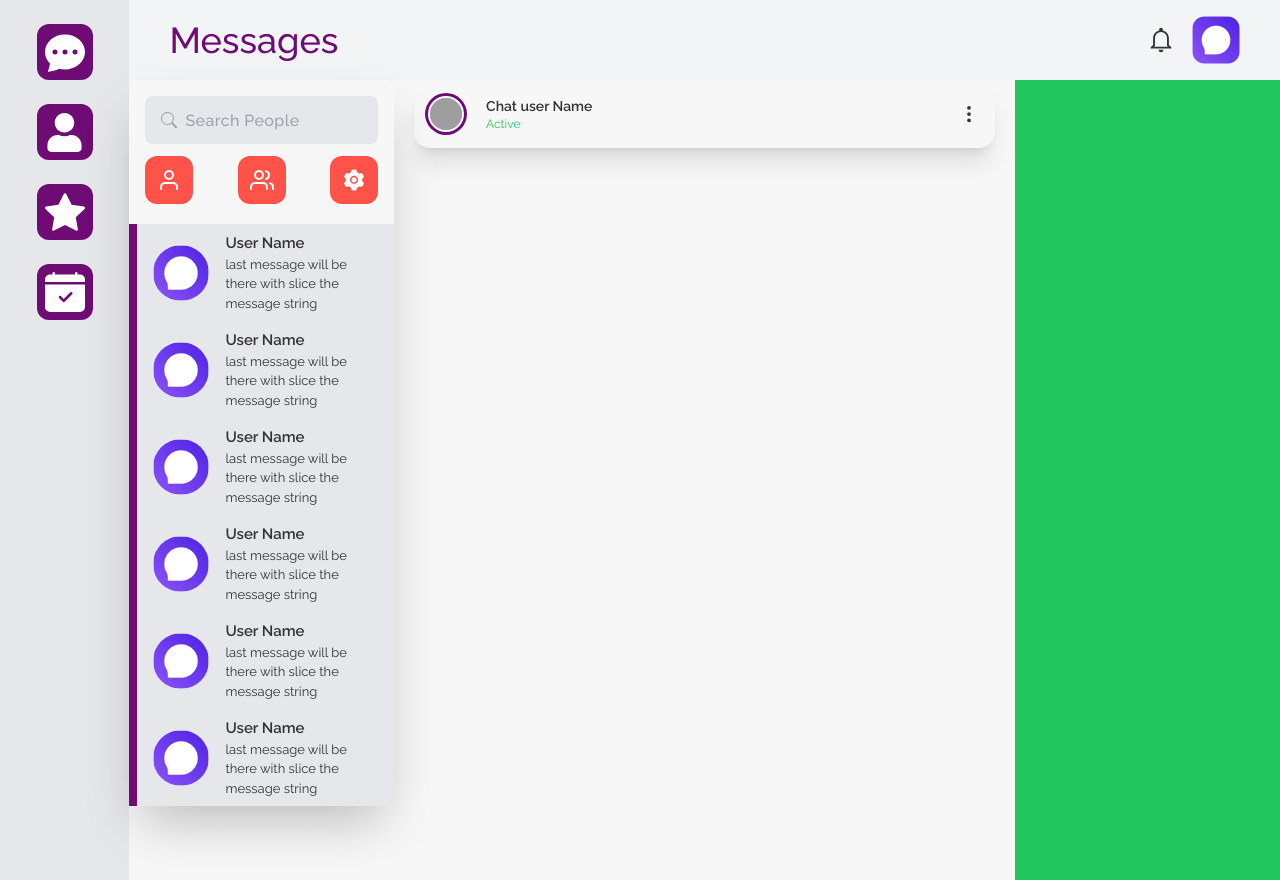
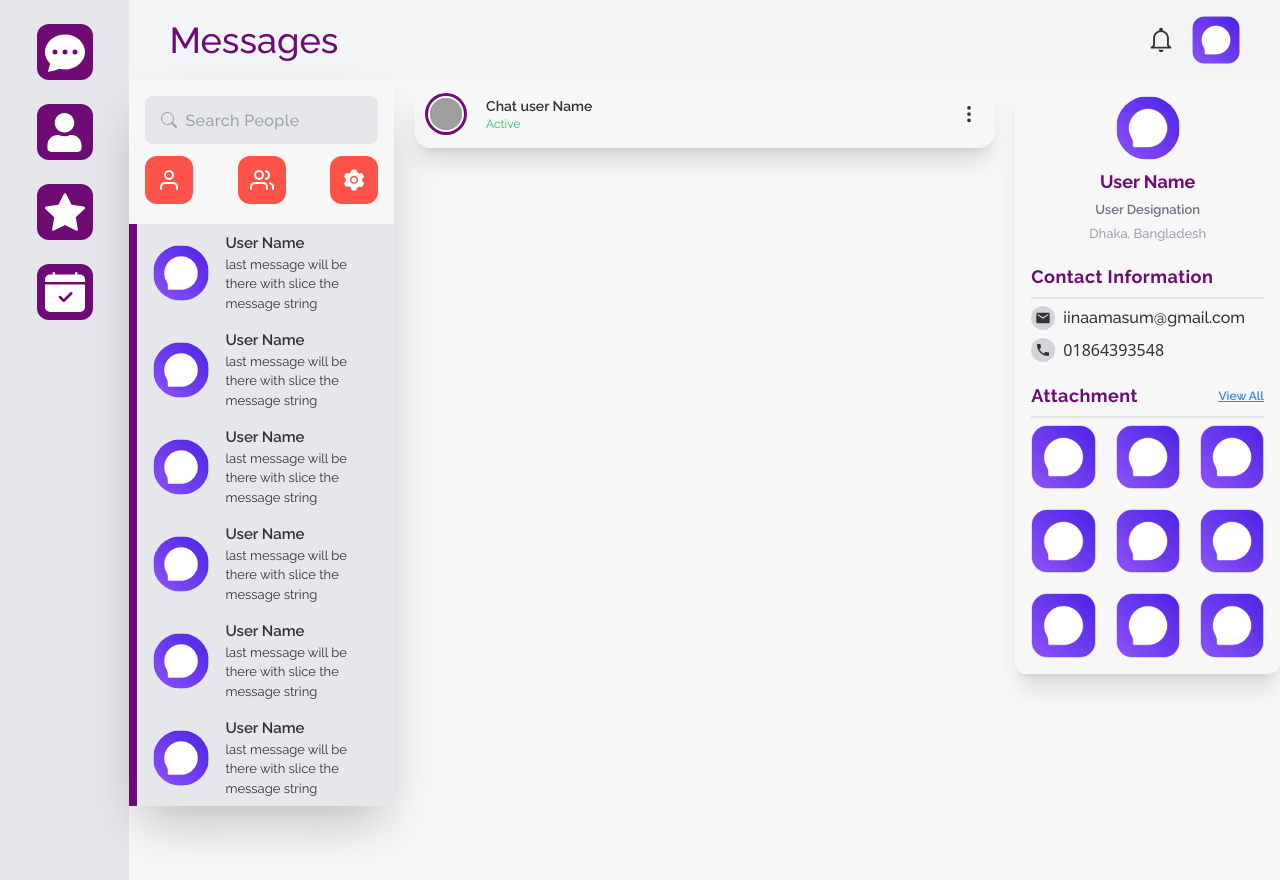
Before and after one commit to iinaamasum/chat-app-client, a React (Create React App) app: page / in a window 1280 px wide. Built offline with nearby package versions, Linux system fonts and the light colour scheme; no server answers; grey boxes are pictures that could not be loaded.

Commit message:
user info section skelecton done

```diff
--- a/src/Pages/Home/AllChatsSection.jsx
+++ b/src/Pages/Home/AllChatsSection.jsx
@@ -7,7 +7,7 @@ import ChatUsersCard from './ChatUsersCard';
 
 const AllChatsSection = () => {
   return (
-    <section className="min-h-screen max-h-screen">
+    <section className="min-h-[70vh]">
       <div className="">
         <div className="shadow-2xl rounded-lg">
           <div className="px-4 pt-4">
--- a/src/Pages/Home/ChatUserInfo.jsx
+++ b/src/Pages/Home/ChatUserInfo.jsx
@@ -1,7 +1,68 @@
 import React from 'react';
+import { MdEmail, MdPhone } from 'react-icons/md';
+import { Link } from 'react-router-dom';
+import user from '../../images/logo/logo.png';
 
 const ChatUserInfo = () => {
-  return <div className="bg-green-500 min-h-screen"></div>;
+  return (
+    <section className="p-4 shadow-xl rounded-xl">
+      {/* user details  */}
+      <div className="text-center flex justify-center items-center">
+        <img className="w-16 h-16 rounded-full" src={user} alt="" />
+      </div>
+      <div className="text-center">
+        <div className="">
+          <h2 className="text-lg font-bold text-primary mt-2">User Name</h2>
+          <h3 className="text-[13px] font-semibold text-gray-500 mt-1">
+            User Designation
+          </h3>
+          <p className="text-[13px] font-medium text-gray-400 mt-1">
+            Dhaka, Bangladesh
+          </p>
+        </div>
+      </div>
+      {/* user contact info  */}
+      <div className="mt-5">
+        <h2 className="text-primary font-bold text-[18px] tracking-wide">
+          Contact Information
+        </h2>
+        <div className="divider m-0"></div>
+        <div className="flex items-center font-medium">
+          <p className="p-1 bg-gray-300 rounded-full mr-2">
+            <MdEmail />
+          </p>
+          <p>iinaamasum@gmail.com</p>
+        </div>
+        <div className="flex items-center my-2 font-sans font-medium">
+          <p className="p-1 bg-gray-300 rounded-full mr-2">
+            <MdPhone />
+          </p>
+          <p>01864393548</p>
+        </div>
+      </div>
+
+      {/* attachment section  */}
+      <div className="mt-5">
+        <div className="flex items-center justify-between">
+          <h2 className="text-primary font-bold text-[18px] tracking-wide">
+            Attachment
+          </h2>
+          <Link
+            className="btn-link text-[12px] font-semibold text-blue-500"
+            to="/all-attachment"
+          >
+            View All
+          </Link>
+        </div>
+        <div className="divider m-0"></div>
+        <div className="grid grid-cols-3 gap-5">
+          {[1, 2, 3, 4, 5, 6, 7, 8, 9].map((image) => (
+            <img className="rounded-sm" src={user} alt="" />
+          ))}
+        </div>
+      </div>
+    </section>
+  );
 };
 
 export default ChatUserInfo;
--- a/src/Pages/Home/Home.jsx
+++ b/src/Pages/Home/Home.jsx
@@ -12,7 +12,7 @@ const Home = () => {
       <LeftNavSideBar />
       <div className="w-full">
         <TopBar />
-        <div className="flex items-center justify-center w-full">
+        <div className="flex justify-center w-full">
           <div className="w-[23%]">
             <AllChatsSection />
           </div>
--- a/src/Pages/Home/MessageTopBar.jsx
+++ b/src/Pages/Home/MessageTopBar.jsx
@@ -8,7 +8,7 @@ const MessageTopBar = () => {
         <div className="flex items-center">
           <div class="avatar">
             <div class="w-8 rounded-full ring ring-primary ring-offset-base-100 ring-offset-2">
-              <img src="https://placeimg.com/192/192/people" />
+              <img src="https://placeimg.com/192/192/people" alt="" />
             </div>
           </div>
           <div className="ml-6">
```
